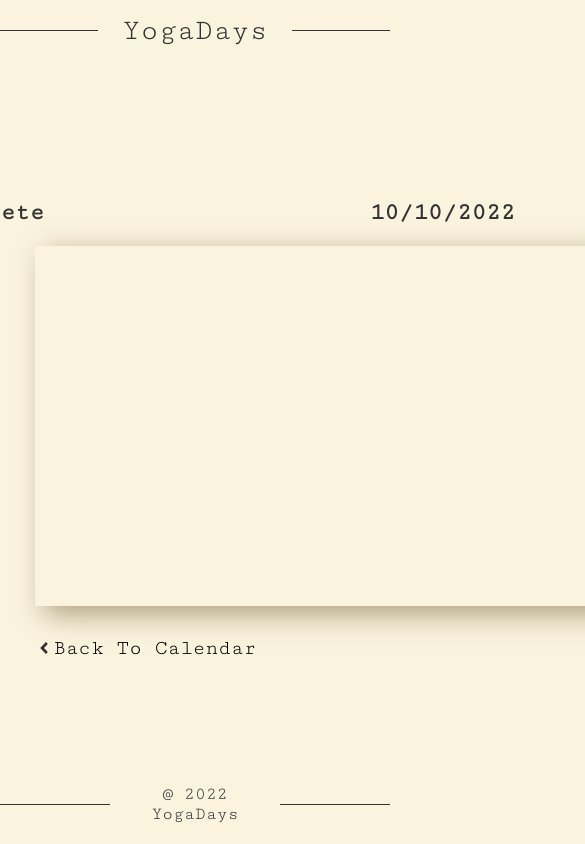
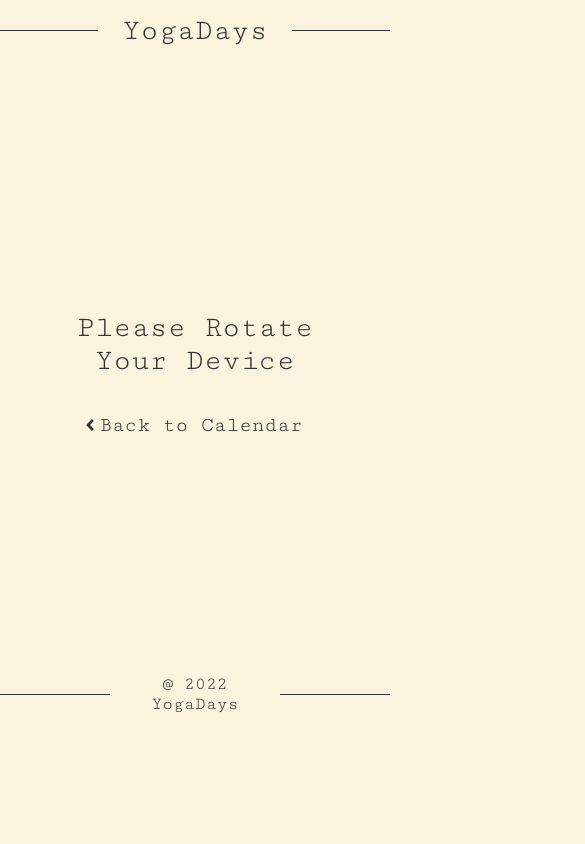
Before and after one commit to Jayden-Doll/YogaDays-Yoga-Tracker, a React (Create React App) app: page / in a window 390 px wide. Both pictures are taken after a click on the button "10". Shown: the top 844 px of the page, 585 px wide, since content can reach past the window. Built offline with nearby package versions, Linux system fonts and the light colour scheme.

Commit message:
Make day page responsive

```diff
--- a/src/components/yoga-calendar/yoga-calendar.styles.jsx
+++ b/src/components/yoga-calendar/yoga-calendar.styles.jsx
@@ -50,6 +50,8 @@
   .react-calendar__navigation button {
     border-radius: 0.25rem;
     text-align: center;
+    overflow: visible;
+    color: #333 !important;
   }
 
   .react-calendar__navigation__arrow {
@@ -63,6 +65,7 @@
     }
     @media (max-width: 410px) {
       font-size: 1.4rem;
+      min-width: 30px;
     }
   }
 
@@ -79,6 +82,10 @@
       font-size: 1.4rem;
       text-align: center;
     }
+  }
+
+  .react-calendar__navigation__label {
+    min-width: 110px;
   }
 
   .react-calendar__navigation button:disabled {
--- a/src/routes/day/day.component.jsx
+++ b/src/routes/day/day.component.jsx
@@ -21,6 +21,9 @@
   ButtonText,
   BackButton,
   ButtonLink,
+  MobilePortraitWarning,
+  MobileContainer,
+  ButtonContainerMobile,
 } from "./day.styles";
 
 const Day = () => {
@@ -119,6 +122,15 @@
 
   return (
     <div>
+      <MobileContainer>
+        <MobilePortraitWarning>Please Rotate Your Device</MobilePortraitWarning>
+        <ButtonContainerMobile>
+          <ButtonLink to="/">
+            <AngleLeftIcon />
+            <BackButton>Back to Calendar</BackButton>
+          </ButtonLink>
+        </ButtonContainerMobile>
+      </MobileContainer>
       <Wrapper>
         <InfoWrapper>
           {currentVideoStatus === true ? (
--- a/src/routes/day/day.styles.jsx
+++ b/src/routes/day/day.styles.jsx
@@ -32,6 +32,39 @@
   align-items: center;
   flex-direction: row;
   flex-direction: column;
+
+  @media (orientation: portrait) and (max-width: 420px) {
+    display: none;
+  }
+`;
+
+export const MobileContainer = styled.div`
+  display: none;
+
+  @media (orientation: portrait) and (max-width: 420px) {
+    display: flex;
+    justify-content: center !important;
+    align-items: center !important;
+    flex-direction: column;
+    text-align: center !important;
+  }
+`;
+
+export const MobilePortraitWarning = styled.p`
+  display: none;
+  color: #333 !important;
+  font-size: 2.5rem;
+
+  @media (orientation: portrait) and (max-width: 420px) {
+    display: block;
+  }
+`;
+
+export const ButtonContainerMobile = styled.div`
+  display: flex;
+  flex-direction: row !important;
+  align-items: center;
+  justify-content: center;
 `;
 
 export const InfoWrapper = styled.div`
@@ -69,14 +102,6 @@
   flex-direction: column;
   align-items: flex-start;
   width: 100%;
-
-  @media (max-width: 735px) {
-    width: 50%;
-  }
-  @media (max-width: 535px) {
-  }
-  @media (max-width: 410px) {
-  }
 `;
 
 export const Video = styled(ReactPlayer)`
@@ -87,16 +112,6 @@
   box-shadow: 10px 8px 26px 0px rgba(95, 77, 28, 0.5);
   -webkit-box-shadow: 10px 8px 26px 0px rgba(95, 77, 28, 0.5);
   -moz-box-shadow: 10px 8px 26px 0px rgba(95, 77, 28, 0.5);
-
-  @media (max-width: 735px) {
-    display: flex;
-    min-width: 0%;
-    height: 0%;
-  }
-  @media (max-width: 535px) {
-  }
-  @media (max-width: 410px) {
-  }
 `;
 
 export const ButtonContainer = styled.div`
@@ -118,6 +133,7 @@
   background-color: transparent;
   border: none;
   cursor: pointer;
+  color: #333 !important;
 
   :hover {
     text-decoration: 1px underline #333;
@@ -125,8 +141,17 @@
   }
 `;
 
-export const ButtonText = styled.p``;
+export const ButtonText = styled.p`
+  color: #333 !important;
+`;
 
 export const ButtonLink = styled(Link)`
   text-decoration: none;
+  display: flex;
+  align-items: center;
+  flex-direction: row !important;
+
+  @media (max-width: 420px) {
+    justify-content: center;
+  }
 `;
```
